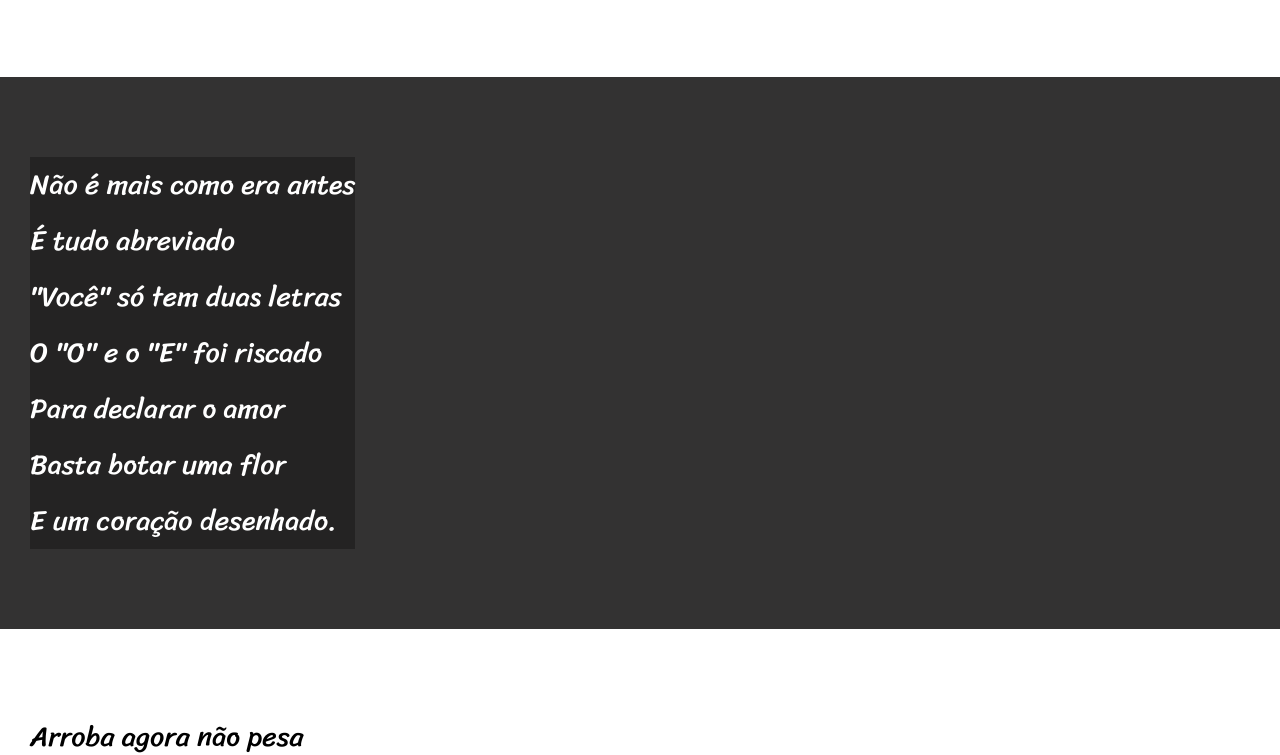
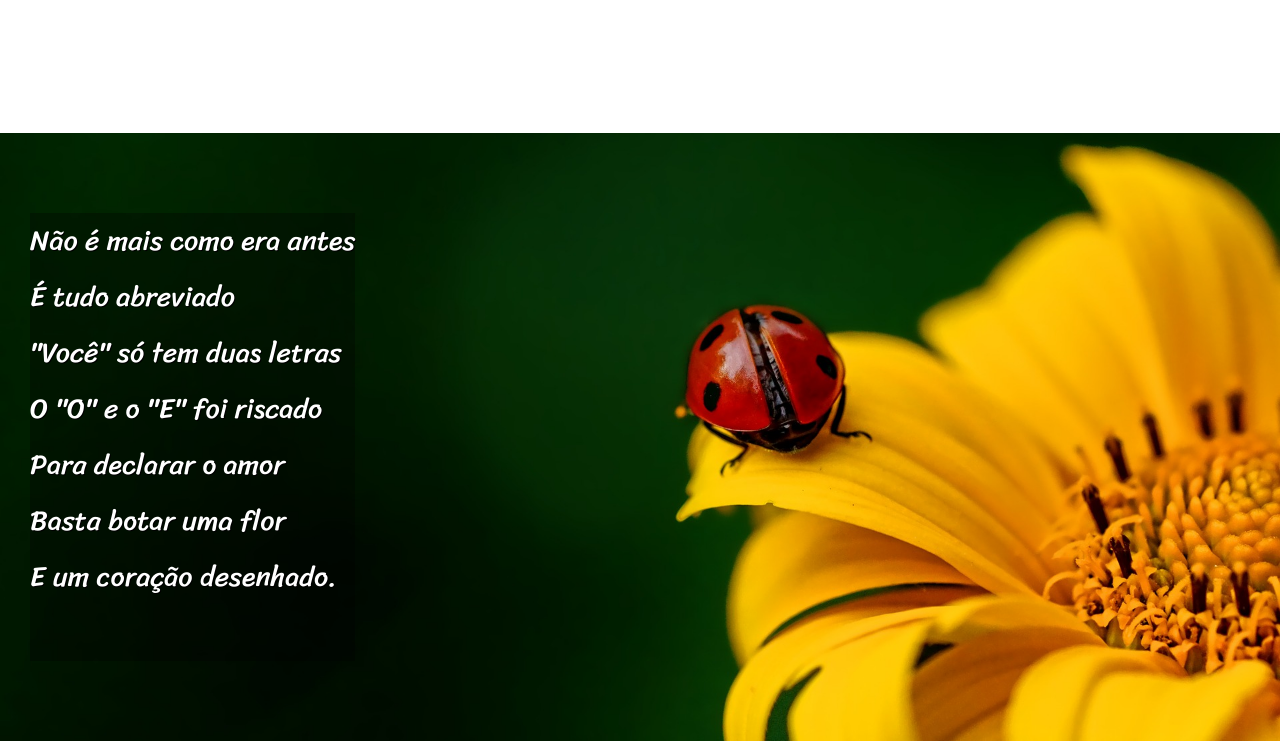
Before and after one commit to Athoslins/Site-cordel, a plain HTML site: page index.html in a window 1280 px wide. Shown: the part 682-1437 px from the top of the page. Drawn offline with Linux system fonts and the light colour scheme.

Commit message:
atualizações de estilo

```diff
--- a/estilo/style.css
+++ b/estilo/style.css
@@ -58,6 +58,10 @@ section{
     font-size: 3.5vh;
 }
 
+section >p{
+    padding-bottom: 2em;
+}
+
 section.normal{
     background-color: white;
     color: black;
@@ -66,11 +70,27 @@ section.normal{
 section.imagem{
     background-color: rgb(51, 50, 50);
     color: white;
+    box-shadow: 1px 1px 0px black;
+    background-attachment: fixed;
+}
+
+section#img01{
+    background-image: url(../imagens/background001.jpg);
+    background-position: right center;
+    background-size: cover;
+
+}
+
+section#img02{
+    background-image: url(../imagens/background002.jpg);
+    background-size: cover;
+
 }
 
 section.imagem > p{
     display: inline-block;
     background-color: rgba(0, 0, 0, 0.301);
+    text-shadow: 1px 1px 0px black;
 }
 
 footer{
--- a/index.html
+++ b/index.html
@@ -26,7 +26,7 @@
         </p>
     </section>
 
-    <section class="imagem">
+    <section class="imagem" id="img01">
         <p>
             Não é mais como era antes <br>
             É tudo abreviado <br>
@@ -60,7 +60,7 @@
         </p>
     </section>
 
-    <section class="imagem">
+    <section class="imagem" id="img02">
         <p>
             Tenho saudade das cartas <br>
             Escritas com a própria mão <br>
```
